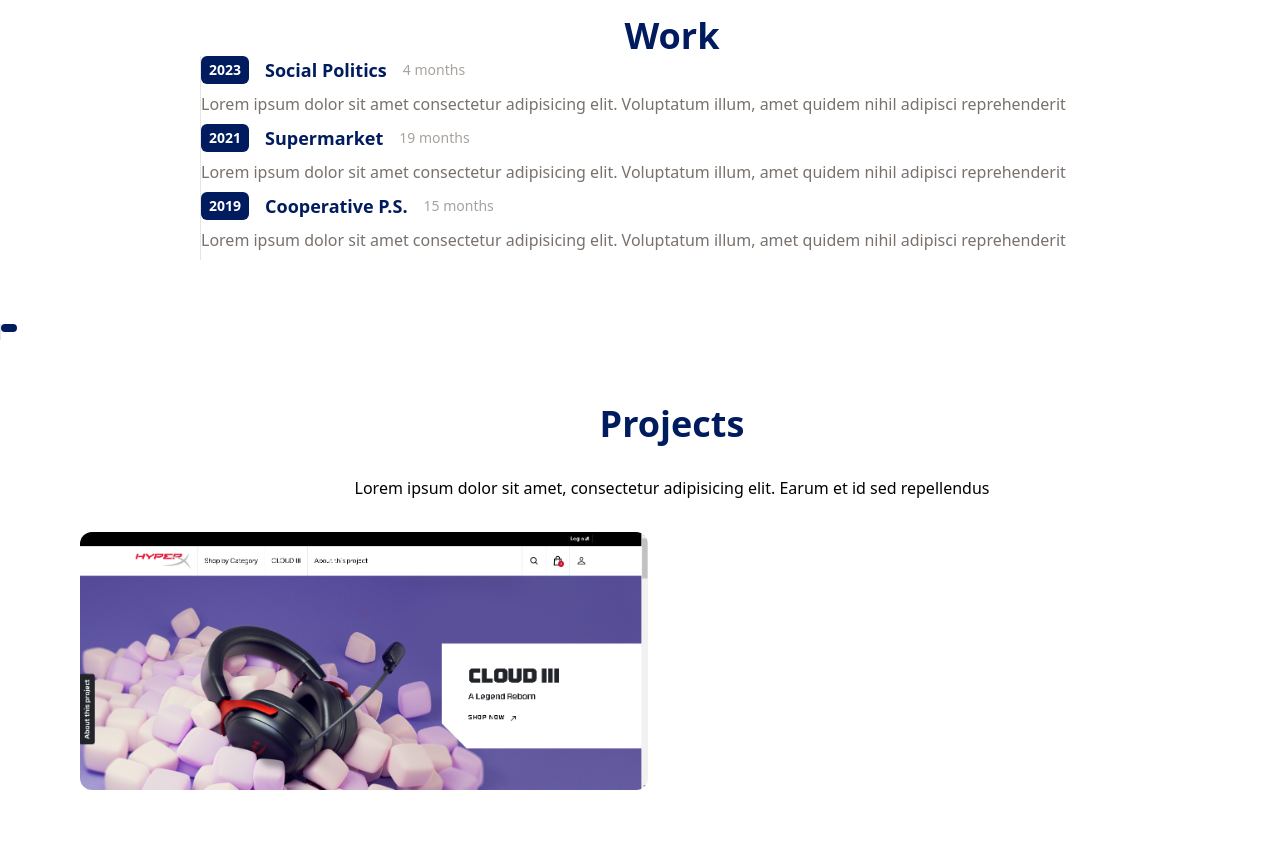
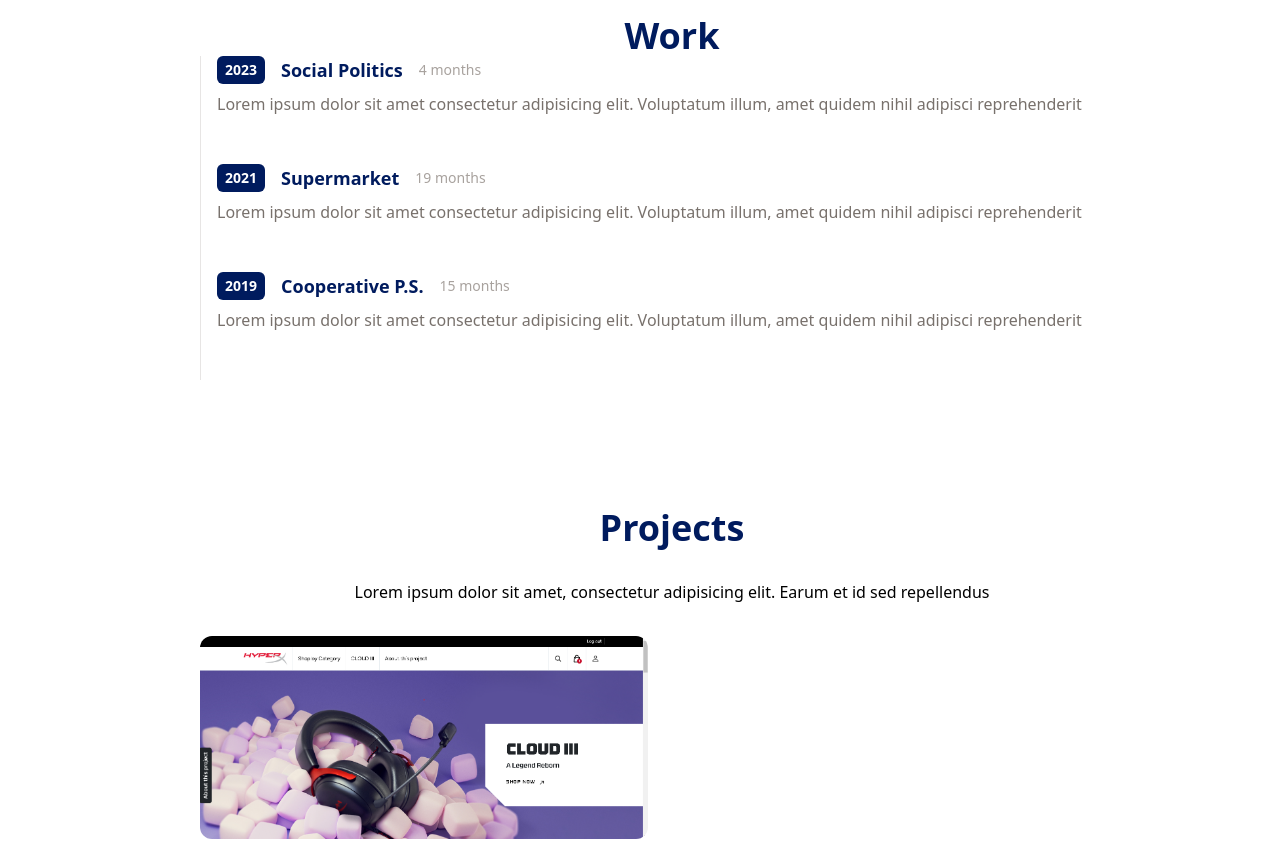
Before and after one commit to facugroso/Portfolio, a React (Vite) app: page / in a window 1280 px wide. Shown: the part 860-1701 px from the top of the page. Built offline with nearby package versions, Linux system fonts and the light colour scheme.

Commit message:
ajustando
Quité el componente que estaba de más.
Encaminé la descarga del vs.
Ajusté la clase de projects.
Dirección para que los iconos sepan a donde deben ir.
Clase para dar un poco de espacio en las experiencias laborales.

```diff
--- a/src/App.jsx
+++ b/src/App.jsx
@@ -1,8 +1,6 @@
-import { useState } from "react";
 import Sidenav from "./components/Sidenav";
 import Main from "./components/Main";
 import Work from "./components/Work";
-import WorkItem from "./components/WorkItem";
 import Projects from "./components/Projects";
 import Contact from "./components/Contact";
 
@@ -12,7 +10,6 @@
       <Sidenav />
       <Main />
       <Work />
-      <WorkItem />
       <Projects />
       <Contact />
     </div>
--- a/src/components/Main.jsx
+++ b/src/components/Main.jsx
@@ -40,6 +40,10 @@
               <FaGithub className="cursor-pointer " size={20} />
             </a>
           </div>
+          <a
+            href="https://www.canva.com/design/DAFYyG0uXZE/wvlQM6hu5dQ7oGoP5vN5qA"
+            download
+          >
             <button class="bg-gray-300 hover:bg-gray-400 text-gray-800 font-bold py-2 px-4 rounded inline-flex items-center mt-3">
               <svg
                 class="fill-current w-4 h-4 mr-2"
@@ -50,6 +54,7 @@
               </svg>
               <span>Resume</span>
             </button>
+          </a>
         </div>
       </div>
     </div>
--- a/src/components/Projects.jsx
+++ b/src/components/Projects.jsx
@@ -4,7 +4,7 @@
 
 const Projects = () => {
   return (
-    <div id="projects " className="max-w-[1040] m-auto md:pl-20 p-4 py-16 ">
+    <div id="projects" className="max-w-[1040px] m-auto md:pl-20 p-4 py-16 ">
       <h1 className="text-4xl font-bold text-center text-[#001b5e]">
         Projects
       </h1>
--- a/src/components/Sidenav.jsx
+++ b/src/components/Sidenav.jsx
@@ -34,6 +34,7 @@
           </a>
           <a
             onClick={handleNav}
+            id="proyects"
             href="#proyects"
             className="w-[75%] flex justify-center items-center rounded-full shadow-lg bg-gray-100 shadow-gray-400 m-2 p-4 cursor-pointer hover:scale-110 ease-in duration-200"
           >
@@ -64,8 +65,9 @@
             >
               <PiProjectorScreenChartLight size={20} />
             </a>
+
             <a
-              href="#proyects"
+              href="#projects"
               className="rounded-full shadow-lg bg-gray-100 shadow-gray-400 m-2 p-4 cursor-pointer hover:scale-110 ease-in duration-200"
             >
               <GoProjectSymlink size={20} />
--- a/src/components/WorkItem.jsx
+++ b/src/components/WorkItem.jsx
@@ -3,7 +3,7 @@
 const WorkItem = ({ year, title, duration, details }) => {
   return (
     <ol className="flex flex-col md:flex-row relative border-l border-stone-200">
-      <li>
+      <li className="mb-10 ml-4">
         <p className="flex flex-wrap gap-4 flex-row items-center justify-start text-xs md:text-sm">
           <span className="inline-block px-2 py-1 font-semibold text-white bg-[#001b5e] rounded-md">
             {year}
```
Lines whose indentation alone changed are shown as unchanged.
